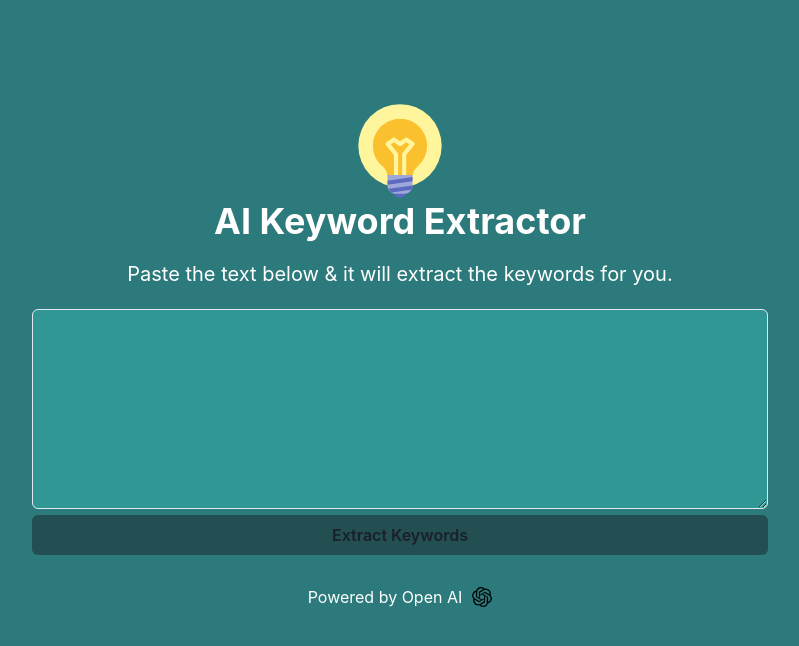
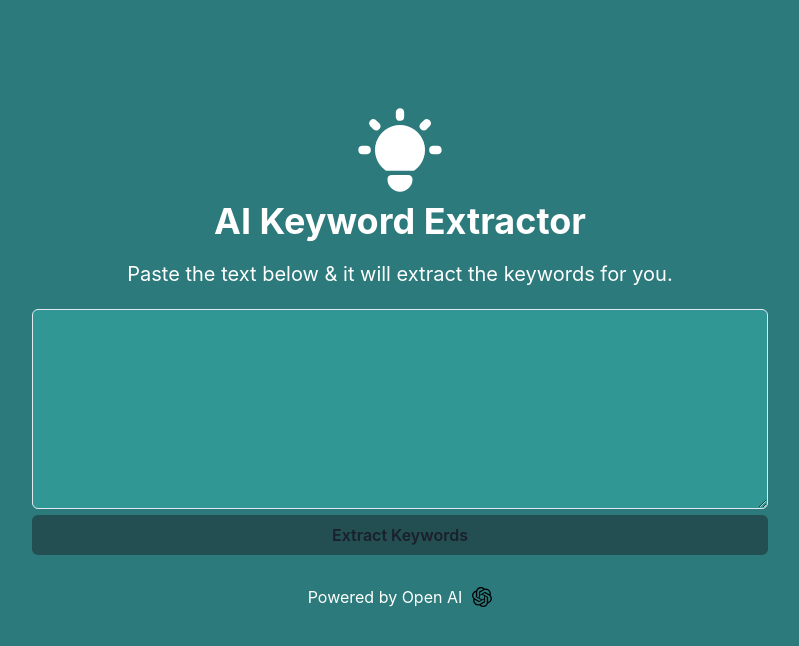
Before and after one commit to sagarmittal1/AI-keyword-extractor, a React (Vite) app: page / in a window 1280 px wide. Shown: the top 646 px of the page, without its empty margins (240-1039 px from the left). Built offline with nearby package versions, Linux system fonts and the light colour scheme.

Commit message:
change some icon & color

```diff
--- a/src/components/Header.jsx
+++ b/src/components/Header.jsx
@@ -1,10 +1,10 @@
 import { Heading, Image, Text, Icon } from '@chakra-ui/react';
-import { FcIdea } from 'react-icons/fc';
+import { TbBulbFilled } from 'react-icons/tb';
 
 const Header = () => {
   return (
     <>
-      <Icon as={FcIdea} boxSize={100} />
+      <Icon as={TbBulbFilled} boxSize={100} />
       <Heading color="white" marginBottom="1rem">
         AI Keyword Extractor
       </Heading>
--- a/src/components/KeywordsModal.jsx
+++ b/src/components/KeywordsModal.jsx
@@ -44,7 +44,7 @@ const KeywordsModal = ({ keywords, loading, isOpen, closeModal }) => {
           <ModalCloseButton />
           <ModalBody display="flex" justifyContent="center" alignItems="center">
             {loading ? (
-              <CircularProgress isIndeterminate color="teal.700" />
+              <CircularProgress isIndeterminate color="teal.500" />
             ) : (
               <Text>{keywords}</Text>
             )}
```
